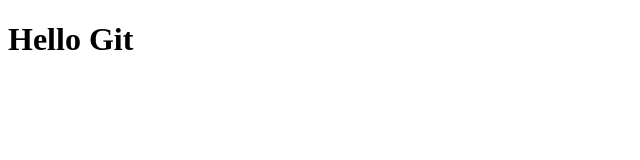
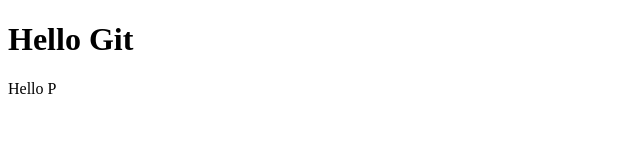
Before and after one commit to McAndersC/HelloGit, a plain HTML site: page index.html in a window 1280 px wide. Shown: the full height of the page, 0-640 px from the left. Drawn offline with Linux system fonts and the light colour scheme.

Commit message:
Updated Index

```diff
--- a/index.html
+++ b/index.html
@@ -9,6 +9,7 @@
 <body>
 
     <h1>Hello Git</h1>
+    <p>Hello P</p>
 
 </body>
 </html>
```
